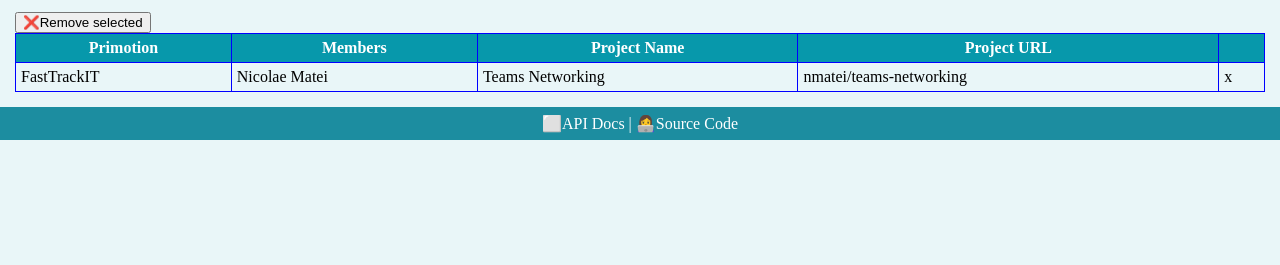
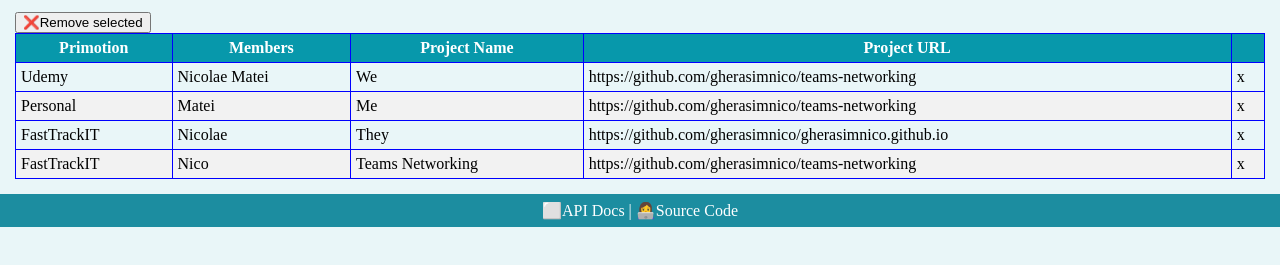
Before and after one commit to gherasimnico/teams-networking, a website built with webpack: page src/index.html in a window 1280 px wide. Shown: the part 121-386 px from the top of the page. Built offline with nearby package versions, Linux system fonts and the light colour scheme.

Commit message:
render teams

```diff
--- a/src/index.html
+++ b/src/index.html
@@ -29,15 +29,7 @@
             <th></th>
           </tr>
         </thead>
-        <tbody>
-          <tr>
-            <td>FastTrackIT</td>
-            <td>Nicolae Matei</td>
-            <td>Teams Networking</td>
-            <td>nmatei/teams-networking</td>
-            <td>x</td>
-          </tr>
-        </tbody>
+        <tbody></tbody>
       </table>
     </section>
     <footer>⬜API Docs | 👩‍💻Source Code</footer>
--- a/src/index.js
+++ b/src/index.js
@@ -1,10 +1,27 @@
 import "./style.css";
+
+function getTeamAsHTML(team) {
+  console.info("inside map");
+  return `  <tr>
+                <td>${team.promotion}</td>
+                <td>${team.members}</td>
+                <td>${team.name}</td>
+                <td>${team.url}</td>
+                <td>x</td>
+            </tr>`;
+}
+
+function renderTeams(teams) {
+  const teamsHTML = teams.map(getTeamAsHTML);
+
+  document.querySelector("#teamsTable tbody").innerHTML = teamsHTML.join("");
+}
 
 function loadTeams() {
   fetch("teams.json")
     .then(r => r.json())
     .then(teams => {
-      console.warn("teams?", teams);
+      renderTeams(teams);
     });
 }
 loadTeams();
--- a/src/teams.json
+++ b/src/teams.json
@@ -1,25 +1,25 @@
 [
   {
-    "promotion": "FastTrackIT",
+    "promotion": "Udemy",
     "members": "Nicolae Matei",
-    "name": "Teams Networking",
+    "name": "We",
+    "url": "https://github.com/gherasimnico/teams-networking"
+  },
+  {
+    "promotion": "Personal",
+    "members": "Matei",
+    "name": "Me",
     "url": "https://github.com/gherasimnico/teams-networking"
   },
   {
     "promotion": "FastTrackIT",
-    "members": "Nicolae Matei",
-    "name": "Teams Networking",
-    "url": "https://github.com/gherasimnico/teams-networking"
+    "members": "Nicolae",
+    "name": "They",
+    "url": "https://github.com/gherasimnico/gherasimnico.github.io"
   },
   {
     "promotion": "FastTrackIT",
-    "members": "Nicolae Matei",
-    "name": "Teams Networking",
-    "url": "https://github.com/gherasimnico/teams-networking"
-  },
-  {
-    "promotion": "FastTrackIT",
-    "members": "Nicolae Matei",
+    "members": "Nico",
     "name": "Teams Networking",
     "url": "https://github.com/gherasimnico/teams-networking"
   }
```
